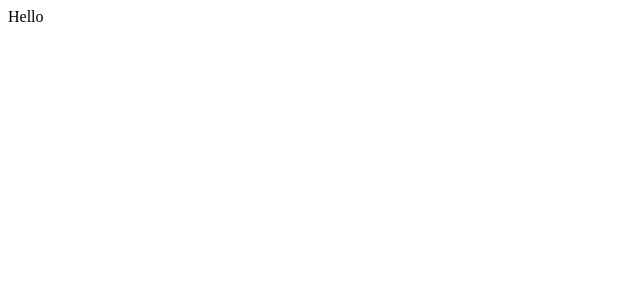
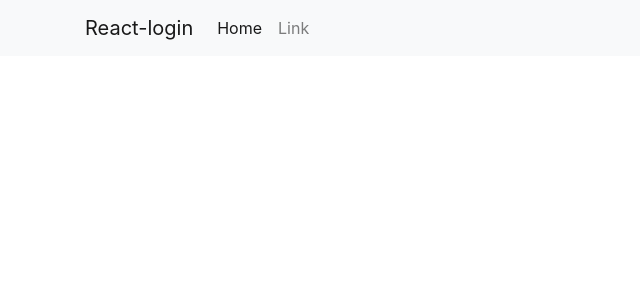
Before and after one commit to kitety/react-login, a React (Create React App) app in the folder client/: page / in a window 1280 px wide. Shown: the top 300 px of the page, without its empty margins (0-640 px from the left). Built offline with nearby package versions, Linux system fonts and the light colour scheme.

Commit message:
导航栏初始化

```diff
--- a/client/public/index.html
+++ b/client/public/index.html
@@ -10,6 +10,7 @@
       homescreen on Android. See https://developers.google.com/web/fundamentals/web-app-manifest/
     -->
     <link rel="manifest" href="%PUBLIC_URL%/manifest.json">
+    <link href="https://cdn.bootcss.com/twitter-bootstrap/4.1.3/css/bootstrap.min.css" rel="stylesheet">
     <!--
       Notice the use of %PUBLIC_URL% in the tags above.
       It will be replaced with the URL of the `public` folder during the build.
--- /dev/null
+++ b/client/src/components/NavigetionBar.js
@@ -0,0 +1,29 @@
+import React, { Component } from 'react';
+
+class NavigetionBar extends Component {
+  render() {
+    return (
+      <nav className="navbar navbar-expand-sm navbar-light bg-light">
+        <div className="container">
+          <a className="navbar-brand" href="#">React-login</a>
+          <button className="navbar-toggler" type="button" data-toggle="collapse" data-target="#navbarsExample03" aria-controls="navbarsExample03" aria-expanded="false" aria-label="Toggle navigation">
+            <span className="navbar-toggler-icon"></span>
+          </button>
+          <div className="collapse navbar-collapse" id="navbarsExample03">
+            <ul className="navbar-nav mr-auto">
+              <li className="nav-item active">
+                <a className="nav-link" href="#">Home <span className="sr-only">(current)</span></a>
+              </li>
+              <li className="nav-item">
+                <a className="nav-link" href="#">Link</a>
+              </li>
+            </ul>
+          </div>
+        </div>
+      </nav>
+
+    );
+  }
+}
+
+export default NavigetionBar
--- a/client/src/index.js
+++ b/client/src/index.js
@@ -1,6 +1,6 @@
 import React from 'react';
 import ReactDOM from 'react-dom';
-import App from './App';
+import App from './components/App';
 import * as serviceWorker from './serviceWorker';
 import { createStore, applyMiddleware } from 'redux';
 import { Provider } from 'react-redux'
@@ -8,6 +8,7 @@
 import { logger } from 'redux-logger'
 import { composeWithDevTools } from 'redux-devtools-extension'
 import thunk from 'redux-thunk';
+import NavigetionBar from './components/NavigetionBar';
 
 const store = createStore(
   RootReducer,
@@ -18,7 +19,7 @@
 
 ReactDOM.render(
   <Provider store={store}>
-    <App />
+    <NavigetionBar />
   </Provider>,
   document.getElementById('root'));
 
```
Also changed, not shown: client/src/components/App.js (renamed from client/src/App.js).
